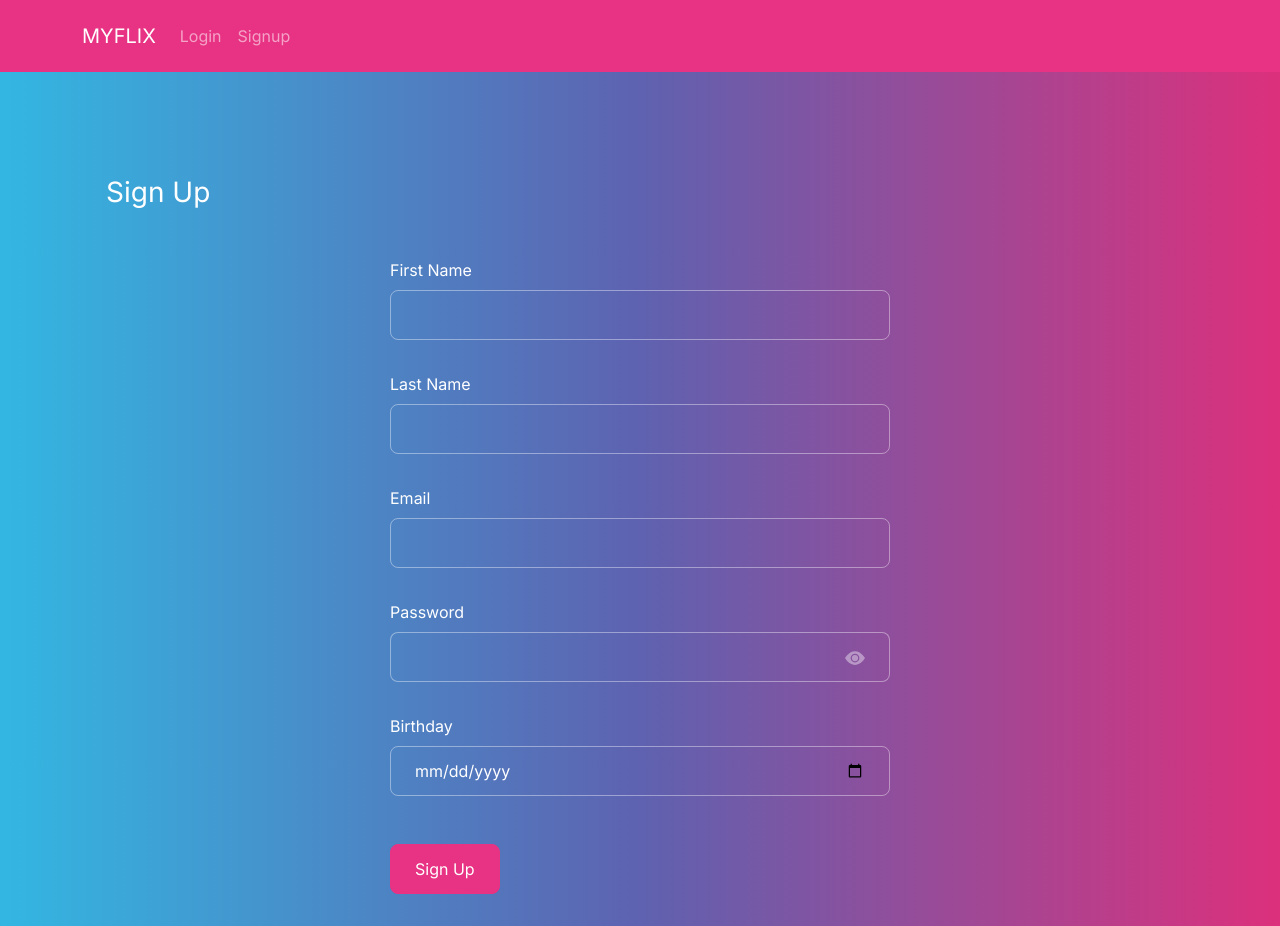
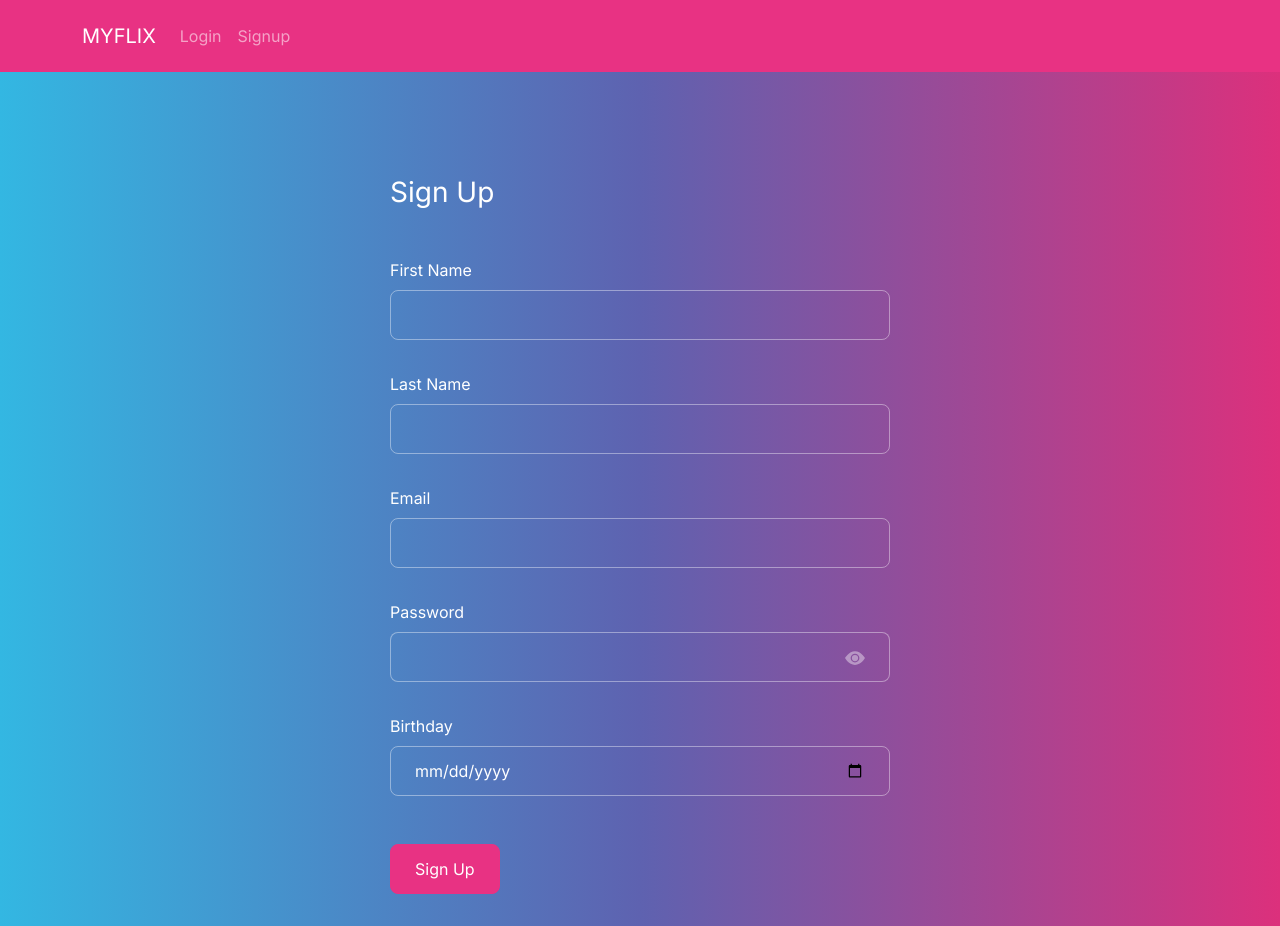
Before and after one commit to DavidJulianGit/myFlix-Client, a React (Vite) app: page /signup in a window 1280 px wide. Built offline with nearby package versions, Linux system fonts and the light colour scheme.

Commit message:
Fixed headline alignment

```diff
--- a/src/components/login-view/login-view.jsx
+++ b/src/components/login-view/login-view.jsx
@@ -69,8 +69,8 @@ export default function LoginView({ onLoggedIn }) {
       <Container className="mt-5">
          <Row>
             <Col>
-               <h3 className="mb-4">Login</h3>
                <Form className="form" onSubmit={handleSubmit}>
+                  <h3 className="mb-4">Login</h3>
                   <Form.Group>
                      <Form.Label htmlFor="Email">Email</Form.Label>
                      <Form.Control
--- a/src/components/signup-view/signup-view.jsx
+++ b/src/components/signup-view/signup-view.jsx
@@ -79,8 +79,8 @@ export default function SignupView() {
       <Container className="mt-5">
          <Row>
             <Col>
-               <h3 className="mb-4">Sign Up</h3>
                <Form className="form" onSubmit={handleSubmit}>
+                  <h3 className="mb-4">Sign Up</h3>
                   {/* firstname */}
                   <Form.Group className="my-3">
                      <Form.Label htmlFor="firstname">First Name</Form.Label>
```
Also changed, not shown: 2 other files (tests, documents, lock files or other folders).
